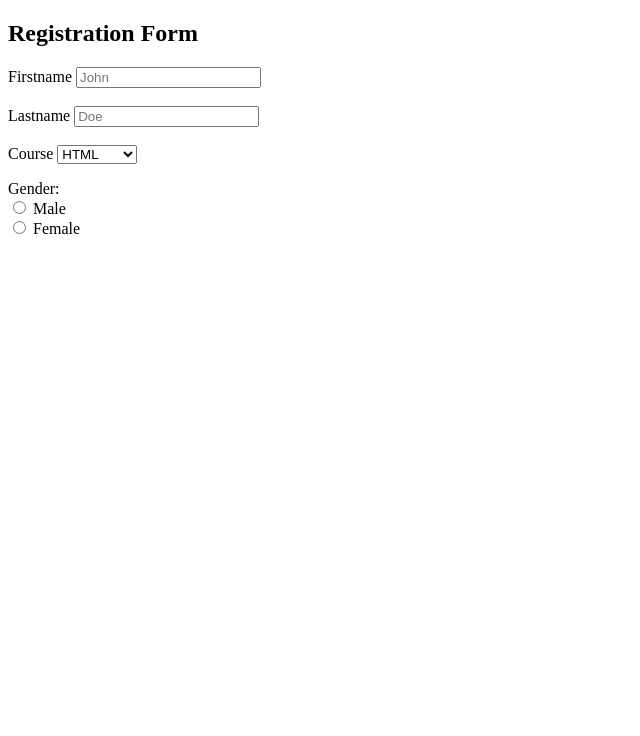
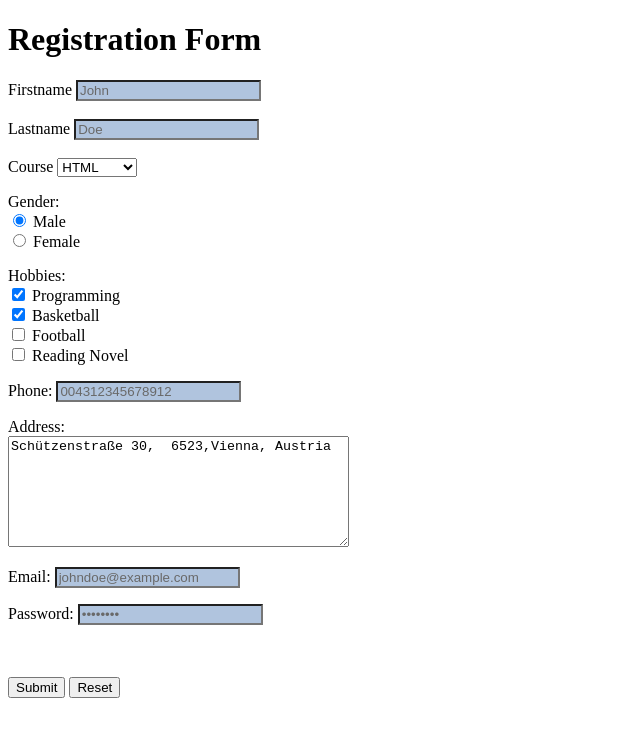
Before and after one commit to HWeinberger42/html_day2_exercise2, a plain HTML site: page index.html in a window 1280 px wide. Shown: the whole page, without its empty margins (0-640 px from the left). Drawn offline with Linux system fonts and the light colour scheme.

Commit message:
finish mostly form

```diff
--- a/index.html
+++ b/index.html
@@ -4,15 +4,23 @@
     <meta charset="UTF-8">
     <meta name="viewport" content="width=device-width, initial-scale=1.0">
     <title>Registration Form</title>
+    <style>
+        input   {
+            background-color: lightsteelblue;
+        }
+        ::placeholder   {
+            color: dimgray;
+        }
+    </style>
 </head>
 <body>
     <header>
-        <h2>
+        <h1>
             Registration Form
-        </h2>
+        </h1>
         <form action="">
             <label for="firstname">Firstname</label>
-            <input type="text" id="firstname" name="firstname" placeholder="John">
+            <input type="text" id="firstname" name="firstname" placeholder="John" color="lightblue">
             <br>
             <br>
             <label for="lastname">Lastname</label>
@@ -30,12 +38,48 @@
             <p>
                 Gender:
                 <br>
-                <input type="radio" id="male" name="Gender" value="male">
+                <input type="radio" id="male" name="Gender" value="male" checked>
                 <label for="male">Male</label>
                 <br>
                 <input type="radio" id="female" name="Gender" value="female">
                 <label for="female">Female</label>
             </p>
+            <p>
+                Hobbies:
+                <br>
+                <input type="checkbox" id="programming" name="Hobbies" value="programming" checked>
+                <label for="programming">Programming</label>
+                <br>
+                <input type="checkbox" id="basketball" name="Hobbies" value="basketball" checked>
+                <label for="basketball">Basketball</label>
+                <br>
+                <input type="checkbox" id="football" name="Hobbies" value="football">
+                <label for="football">Football</label>
+                <br>
+                <input type="checkbox" id="readingNovel" name="Hobbies" value="readingNovel">
+                <label for="readingNovel">Reading Novel</label>
+            </p>
+            <p>
+                <label for="phone">Phone:</label>
+                <input type="tel" id="phone" name="phone" placeholder="004312345678912">
+            </p>
+            <p>
+                <label for="address">Address:</label>
+                <br>
+                <textarea name="address" id="adress" rows="7" cols="40">Schützenstraße 30,  6523,Vienna, Austria</textarea>
+            </p>
+            <p>
+                <label for="email">Email:</label>
+                <input type="email" name="email" id="email" placeholder="johndoe@example.com">
+            </p>
+            <p>
+                <label for="password">Password:</label>
+                <input type="password" name="password" id="password" placeholder="••••••••">
+            </p>
+            <br>
+            <br>
+            <button type="submit">Submit</button>
+            <button type="reset">Reset</button>
         </form>
     </header>
 </body>
```
